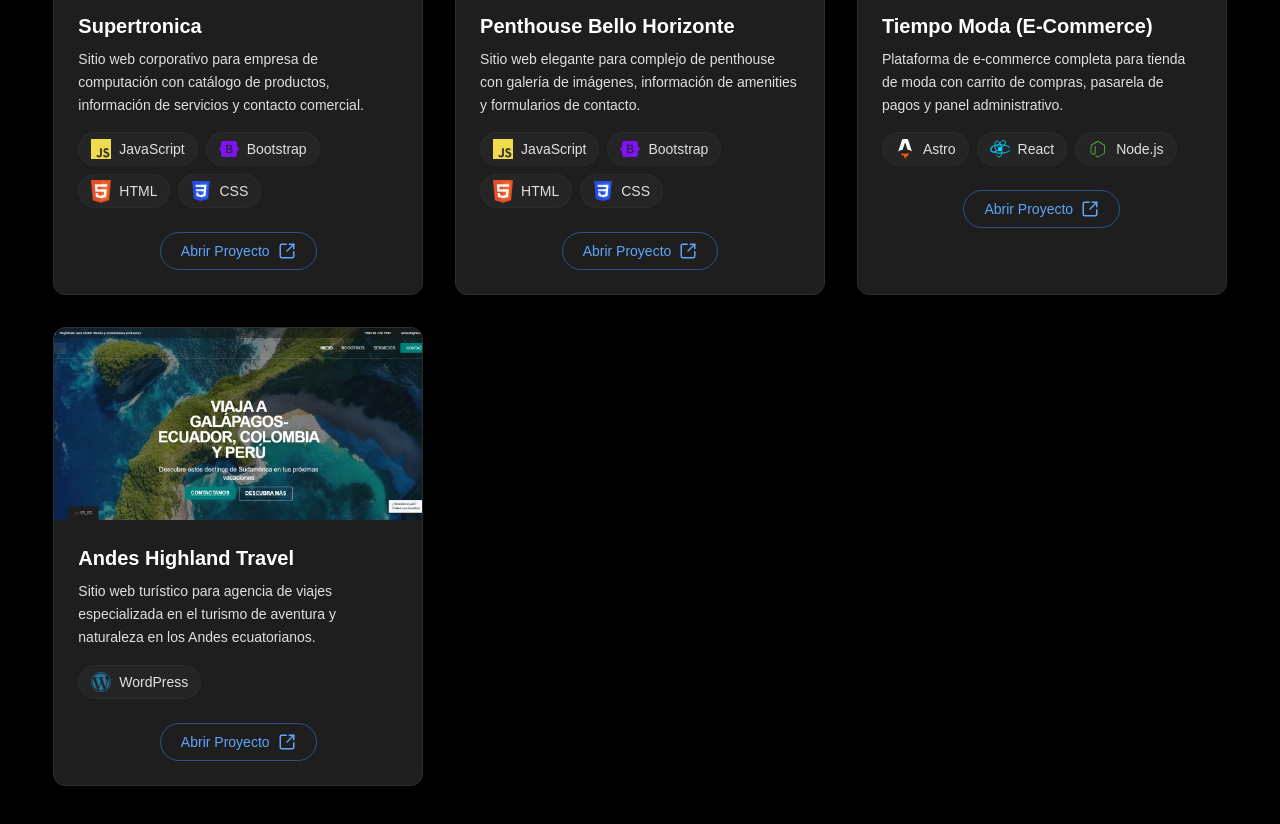
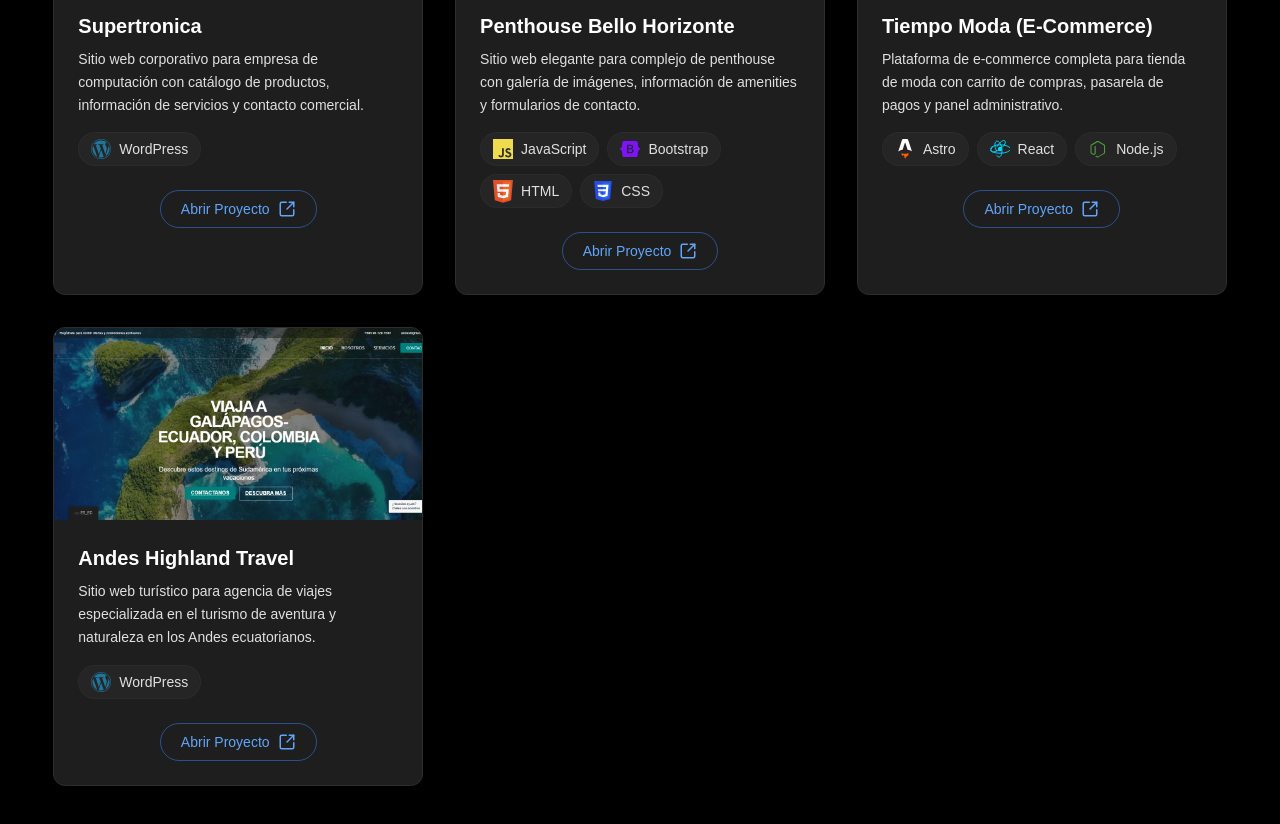
Before and after one commit to tustas15/portafolio, a website: page index.html in a window 1280 px wide. Shown: the part 2740-3564 px from the top of the page. Drawn offline with nearby package versions, Linux system fonts and the light colour scheme; a web font is replaced by a local one.

Commit message:
fix: cambiar tecnologia de Supertronica de JS/Bootstrap/HTML/CSS a WordPress

```diff
--- a/index.html
+++ b/index.html
@@ -1021,63 +1021,21 @@
 
                             <!-- Tecnologías utilizadas -->
                             <div class="flex flex-wrap gap-2 mb-6">
-                                <!-- JavaScript -->
+                                <!-- WordPress -->
                                 <div
                                     class="flex items-center gap-2 px-3 py-1.5 bg-medium-gray/50 text-text-light text-sm font-medium rounded-full border border-light-gray/30 hover:scale-105 transition-transform duration-200">
                                     <div class="w-5 h-5 flex items-center justify-center">
-                                        <svg viewBox="0 0 1052 1052" class="w-full h-full">
-                                            <path fill="#f0db4f" d="M0 0h1052v1052H0z" />
-                                            <path
-                                                d="M965.9 801.1c-7.7-48-39-88.3-131.7-125.9-32.2-14.8-68.1-25.399-78.8-49.8-3.8-14.2-4.3-22.2-1.9-30.8 6.9-27.9 40.2-36.6 66.6-28.6 17 5.7 33.1 18.801 42.8 39.7 45.4-29.399 45.3-29.2 77-49.399-11.6-18-17.8-26.301-25.4-34-27.3-30.5-64.5-46.2-124-45-10.3 1.3-20.699 2.699-31 4-29.699 7.5-58 23.1-74.6 44-49.8 56.5-35.6 155.399 25 196.1 59.7 44.8 147.4 55 158.6 96.9 10.9 51.3-37.699 67.899-86 62-35.6-7.4-55.399-25.5-76.8-58.4-39.399 22.8-39.399 22.8-79.899 46.1 9.6 21 19.699 30.5 35.8 48.7 76.2 77.3 266.899 73.5 301.1-43.5 1.399-4.001 10.6-30.801 3.199-72.101zm-394-317.6h-98.4c0 85-.399 169.4-.399 254.4 0 54.1 2.8 103.7-6 118.9-14.4 29.899-51.7 26.2-68.7 20.399-17.3-8.5-26.1-20.6-36.3-37.699-2.8-4.9-4.9-8.7-5.601-9-26.699 16.3-53.3 32.699-80 49 13.301 27.3 32.9 51 58 66.399 37.5 22.5 87.9 29.4 140.601 17.3 34.3-10 63.899-30.699 79.399-62.199 22.4-41.3 17.6-91.3 17.4-146.6.5-90.2 0-180.4 0-270.9z"
-                                                fill="#323330" />
+                                        <svg viewBox="0 0 122.52 122.523" class="w-full h-full">
+                                            <g fill="#21759b">
+                                                <path d="m8.708 61.26c0 20.802 12.089 38.779 29.619 47.298l-25.069-68.686c-2.916 6.536-4.55 13.769-4.55 21.388z" />
+                                                <path d="m96.74 58.608c0-6.495-2.333-10.993-4.334-14.494-2.664-4.329-5.161-7.995-5.161-12.324 0-4.831 3.664-9.328 8.825-9.328.233 0 .454.029.681.042-9.35-8.566-21.807-13.796-35.489-13.796-18.36 0-34.513 9.42-43.91 23.688 1.233.037 2.395.063 3.382.063 5.497 0 14.006-.667 14.006-.667 2.833-.167 3.167 3.994.337 4.329 0 0-2.847.335-6.015.501l19.138 56.925 11.501-34.493-8.188-22.434c-2.83-.166-5.511-.501-5.511-.501-2.832-.166-2.5-4.496.332-4.329 0 0 8.679.667 13.843.667 5.496 0 14.006-.667 14.006-.667 2.835-.167 3.168 3.994.337 4.329 0 0-2.853.335-6.015.501l18.992 56.494 5.242-17.517c2.272-7.269 4.001-12.49 4.001-16.989z" />
+                                                <path d="m62.184 65.857-15.768 45.819c4.708 1.384 9.687 2.141 14.846 2.141 6.12 0 11.989-1.058 17.452-2.979-.141-.225-.269-.464-.374-.724z" />
+                                                <path d="m107.376 36.046c.226 1.674.354 3.471.354 5.404 0 5.333-.996 11.328-3.996 18.824l-16.053 46.413c15.624-9.111 26.133-26.038 26.133-45.426.001-9.137-2.333-17.729-6.438-25.215z" />
+                                                <path d="m61.262 0c-33.779 0-61.262 27.481-61.262 61.26 0 33.783 27.483 61.263 61.262 61.263 33.778 0 61.265-27.48 61.265-61.263-.001-33.779-27.487-61.26-61.265-61.26zm0 119.715c-32.23 0-58.453-26.223-58.453-58.455 0-32.23 26.222-58.451 58.453-58.451 32.229 0 58.45 26.221 58.45 58.451 0 32.232-26.221 58.455-58.45 58.455z" />
+                                            </g>
                                         </svg>
                                     </div>
-                                    <span>JavaScript</span>
-                                </div>
-
-                                <!-- Bootstrap -->
-                                <div
-                                    class="flex items-center gap-2 px-3 py-1.5 bg-medium-gray/50 text-text-light text-sm font-medium rounded-full border border-light-gray/30 hover:scale-105 transition-transform duration-200">
-                                    <div class="w-5 h-5 flex items-center justify-center">
-                                        <svg viewBox="0 0 256 204" class="w-full h-full">
-                                            <path fill="#7E13F8"
-                                                d="M53.172 0C38.565 0 27.756 12.785 28.24 26.65c.465 13.32-.139 30.573-4.482 44.642C19.402 85.402 12.034 94.34 0 95.488v12.956c12.034 1.148 19.402 10.086 23.758 24.197 4.343 14.069 4.947 31.32 4.482 44.641-.484 13.863 10.325 26.65 24.934 26.65h149.673c14.608 0 25.414-12.785 24.93-26.65-.464-13.32.139-30.572 4.482-44.641 4.359-14.11 11.707-23.05 23.741-24.197V95.488c-12.034-1.148-19.382-10.086-23.74-24.196-4.344-14.067-4.947-31.321-4.483-44.642C228.261 12.787 217.455 0 202.847 0H53.17h.002ZM173.56 125.533c0 19.092-14.24 30.67-37.872 30.67h-40.23a4.339 4.339 0 0 1-4.338-4.339V52.068a4.339 4.339 0 0 1 4.339-4.34h39.999c19.705 0 32.637 10.675 32.637 27.063 0 11.503-8.7 21.801-19.783 23.604v.601c15.089 1.655 25.248 12.104 25.248 26.537Zm-42.26-64.05h-22.937v32.4h19.32c14.934 0 23.17-6.014 23.17-16.764 0-10.073-7.082-15.636-19.552-15.636Zm-22.937 45.256v35.705h23.782c15.548 0 23.786-6.239 23.786-17.965 0-11.728-8.467-17.742-24.786-17.742h-22.782v.002Z" />
-                                        </svg>
-                                    </div>
-                                    <span>Bootstrap</span>
-                                </div>
-
-                                <!-- HTML5 -->
-                                <div
-                                    class="flex items-center gap-2 px-3 py-1.5 bg-medium-gray/50 text-text-light text-sm font-medium rounded-full border border-light-gray/30 hover:scale-105 transition-transform duration-200">
-                                    <div class="w-5 h-5 flex items-center justify-center">
-                                        <svg viewBox="0 0 452 520">
-                                            <path fill="#e34f26" d="M41 460L0 0h451l-41 460-185 52" />
-                                            <path fill="#ef652a" d="M226 472l149-41 35-394H226" />
-                                            <path fill="#ecedee"
-                                                d="M226 208h-75l-5-58h80V94H84l15 171h127zm0 147l-64-17-4-45h-56l7 89 117 32z" />
-                                            <path fill="#fff"
-                                                d="M226 265h69l-7 73-62 17v59l115-32 16-174H226zm0-171v56h136l5-56z" />
-                                        </svg>
-                                    </div>
-                                    <span>HTML</span>
-                                </div>
-
-                                <!-- CSS3 -->
-                                <div
-                                    class="flex items-center gap-2 px-3 py-1.5 bg-medium-gray/50 text-text-light text-sm font-medium rounded-full border border-light-gray/30 hover:scale-105 transition-transform duration-200">
-                                    <div class="w-5 h-5 flex items-center justify-center">
-                                        <svg viewBox="0 0 512 512">
-                                            <path fill="#264de4"
-                                                d="M71.357 460.819 30.272 0h451.456l-41.129 460.746L255.724 512z" />
-                                            <path fill="#2965f1" d="m405.388 431.408 35.148-393.73H256v435.146z" />
-                                            <path fill="#ebebeb"
-                                                d="m124.46 208.59 5.065 56.517H256V208.59zm-5.041-57.875H256V94.197H114.281zM256 355.372l-.248.066-62.944-16.996-4.023-45.076h-56.736l7.919 88.741 115.772 32.14.26-.073z" />
-                                            <path fill="#fff"
-                                                d="M255.805 208.59v56.517H325.4l-6.56 73.299-63.035 17.013v58.8l115.864-32.112.85-9.549 13.28-148.792 1.38-15.176 10.203-114.393H255.805v56.518h79.639L330.3 208.59z" />
-                                        </svg>
-                                    </div>
-                                    <span>CSS</span>
+                                    <span>WordPress</span>
                                 </div>
                             </div>
 
```
Also changed, not shown: 1 other file.
